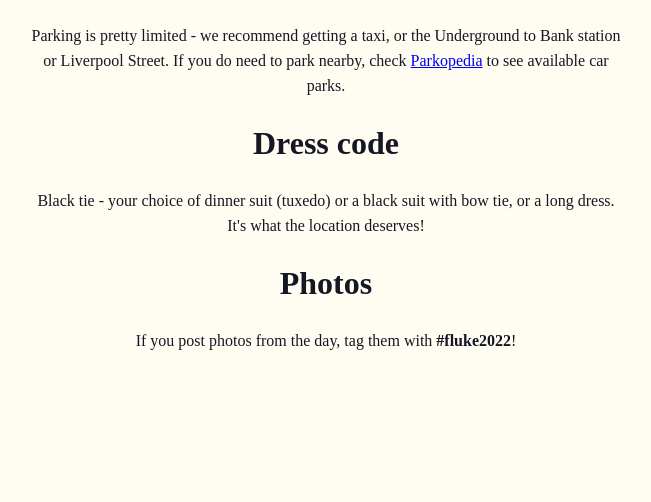
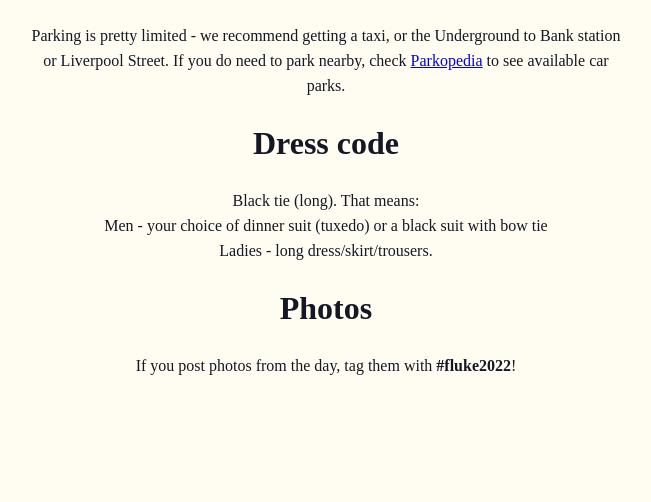
Before and after one commit to lwilts/fluke2022, a Flask app: page /details/ in a window 1280 px wide. Shown: the part 1772-2274 px from the top of the page, without its empty margins (314-965 px from the left). Before the commit the page ends 2122 px from the top, so only its background shows below. Run offline with Flask 2, Linux system fonts and the light colour scheme; some web fonts are replaced.

Commit message:
Clarified dress code

```diff
--- a/templates/details.html
+++ b/templates/details.html
@@ -55,7 +55,9 @@
 
     <h2>Dress code</h2>
     <p>
-    Black tie - your choice of dinner suit (tuxedo) or a black suit with bow tie, or a long dress. It's what the location deserves!
+    Black tie (long). That means:<br>
+    Men - your choice of dinner suit (tuxedo) or a black suit with bow tie<br>
+    Ladies - long dress/skirt/trousers.
     </p>
     <h2>Photos</h2>
     <p>If you post photos from the day, tag them with <b>#fluke2022</b>!</p>
```
